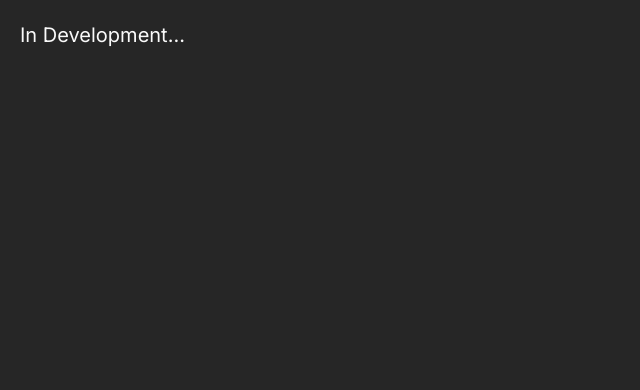
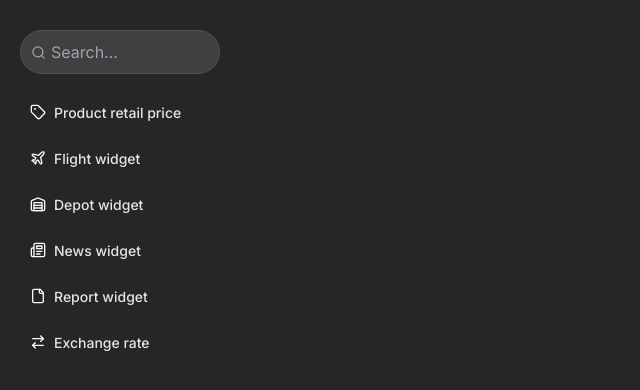
Before and after one commit to Basit46/Petrodata, a Next.js app: page /widgets in a window 1280 px wide. Before the commit this address had no page. Shown: the top 390 px of the page, without its empty margins (0-640 px from the left). Built offline with nearby package versions, Linux system fonts and the light colour scheme.

Commit message:
feat: Edit Widget btn

```diff
--- /dev/null
+++ b/app/components/WidgetSideBar.jsx
@@ -0,0 +1,55 @@
+"use client";
+
+import Link from "next/link";
+import { usePathname } from "next/navigation";
+import React from "react";
+import {
+  LuSearch,
+  LuTag,
+  LuPlane,
+  LuWarehouse,
+  LuNewspaper,
+  LuFile,
+  LuArrowRightLeft,
+} from "react-icons/lu";
+
+const widgetSections = [
+  { name: "Product retail price", path: "/widgets", icon: <LuTag /> },
+  { name: "Flight widget", path: "/widgets", icon: <LuPlane /> },
+  { name: "Depot widget", path: "/widgets", icon: <LuWarehouse /> },
+  { name: "News widget", path: "/widgets", icon: <LuNewspaper /> },
+  { name: "Report widget", path: "/widgets", icon: <LuFile /> },
+  { name: "Exchange rate", path: "/widgets", icon: <LuArrowRightLeft /> },
+];
+
+const WidgetSideBar = () => {
+  const pathname = usePathname();
+
+  return (
+    <div className="w-[240px] px-[20px] pt-[30px]">
+      <div className="w-full h-[44px] bg-[#404040] rounded-[36px] border border-[#525252] flex px-[10px] items-center gap-[5px]">
+        <LuSearch size={15} color="#A3A3A3" className="flex-shrink-0" />
+        <input
+          className="w-full bg-transparent outline-none"
+          placeholder="Search..."
+          type="text"
+        />
+      </div>
+
+      <div className="mt-[20px] flex flex-col gap-y-[10px]">
+        {widgetSections.map((item, i) => (
+          <Link
+            key={i}
+            href={item.path}
+            className="w-full h-[36px] px-[10px] hover:bg-[#404040] rounded-[36px] flex items-center gap-[8px]"
+          >
+            {item.icon}
+            <p className="text-[14px] font-[500] text-[#E5E5E5]">{item.name}</p>
+          </Link>
+        ))}
+      </div>
+    </div>
+  );
+};
+
+export default WidgetSideBar;
--- a/app/dashboard/page.jsx
+++ b/app/dashboard/page.jsx
@@ -5,17 +5,27 @@ import Depot from "../components/widgets/Depot";
 import Reports from "../components/widgets/Reports";
 import News from "../components/widgets/News";
 import Flights from "../components/widgets/Flights";
+import Link from "next/link";
 
 const page = () => {
   return (
     <div>
       <Header />
-      <div className="py-[30px] flex flex-wrap gap-[20px]">
-        <Watchlist />
-        <Depot />
-        <Reports />
-        <News />
-        <Flights />
+      <div className="py-[30px]">
+        <div className="flex flex-wrap gap-[20px]">
+          <Watchlist />
+          <Depot />
+          <Reports />
+          <News />
+          <Flights />
+        </div>
+
+        <Link
+          href="/widgets"
+          className="mx-auto mt-[30px] w-[104px] h-[36px] rounded-[36px] border border-[#737373] bg-[#737373] grid place-items-center text-[14px] font-[500]"
+        >
+          Edit Widget
+        </Link>
       </div>
     </div>
   );
--- a/app/layout.js
+++ b/app/layout.js
@@ -1,13 +1,12 @@
 import { Inter } from "next/font/google";
 import "./globals.css";
 import { GlobalProvider } from "./context/GlobalContext";
+import { Metadata } from "next";
 
 const inter = Inter({
   subsets: ["latin"],
   display: "swap",
 });
-
-import { Metadata } from "next";
 
 export const metadata = {
   title: "Petrodata",
--- /dev/null
+++ b/app/widgets/layout.jsx
@@ -0,0 +1,15 @@
+import React from "react";
+import WidgetSideBar from "../components/WidgetSideBar";
+
+const layout = ({ children }) => {
+  return (
+    <div className="relative w-full flex">
+      <WidgetSideBar />
+      <div className="w-full flex-1 h-full px-[10px] vsm:px-[30px] overflow">
+        {children}
+      </div>
+    </div>
+  );
+};
+
+export default layout;
--- /dev/null
+++ b/app/widgets/page.jsx
@@ -0,0 +1,7 @@
+import React from "react";
+
+const page = () => {
+  return <div></div>;
+};
+
+export default page;
```
